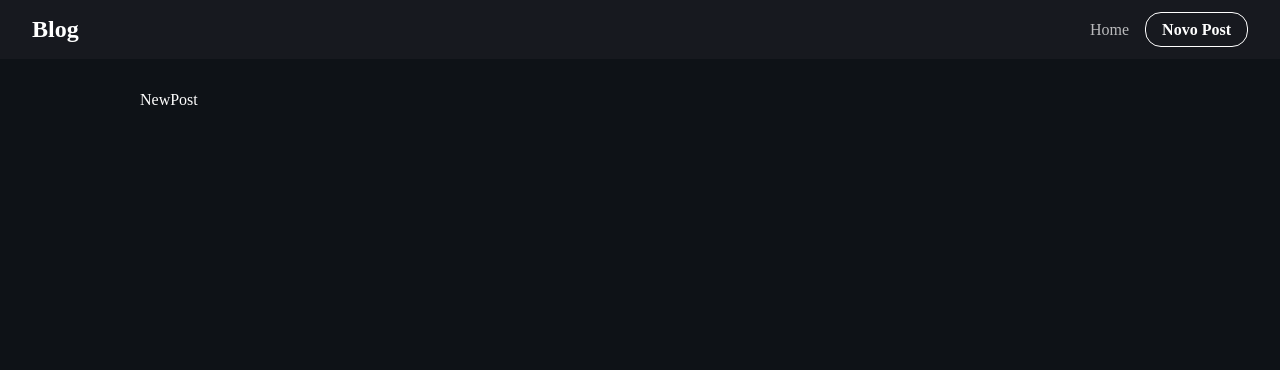
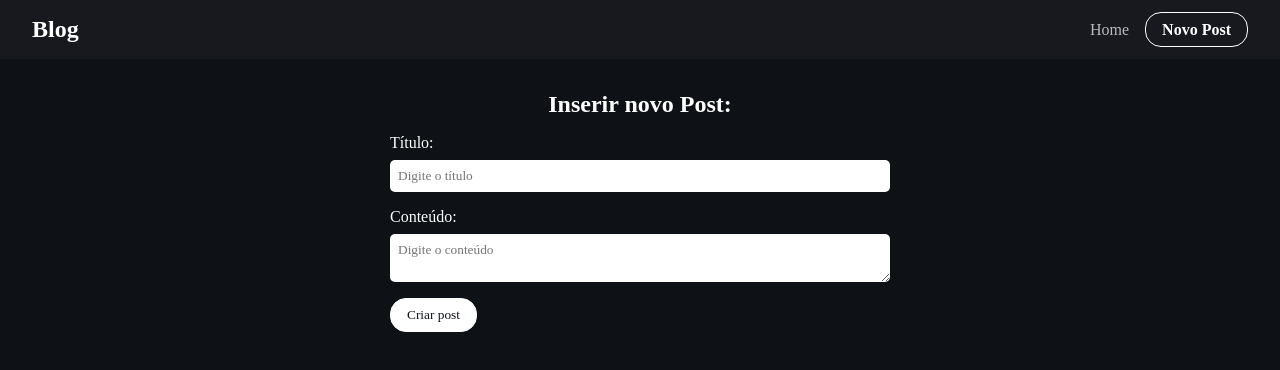
Before and after one commit to Matlima/BlogAxios, a React (Vite) app: page /new in a window 1280 px wide. Shown: the top 370 px of the page. Built offline with nearby package versions, Linux system fonts and the light colour scheme; a web font is replaced by a local one.

Commit message:
criação da pagina de newpost

```diff
--- /dev/null
+++ b/src/routes/NewPost.css
@@ -0,0 +1,27 @@
+.new-post h2 {
+    text-align: center;
+    margin-bottom: 1rem;
+}
+
+form {
+    max-width: 500px;
+    width: 100%;
+    margin: 0 auto;
+}
+
+.form-control {
+    display: flex;
+    flex-direction: column;
+    margin-bottom: 1rem;
+}
+
+.form-control label {
+    margin-bottom: 0.5rem;
+}
+
+.form-control input,
+.form-control textarea {
+    padding: .5rem;
+    border-radius: 5px;
+    border: none;
+}
--- a/src/routes/NewPost.jsx
+++ b/src/routes/NewPost.jsx
@@ -1,8 +1,23 @@
 import React from 'react'
+
+import './NewPost.css';
 
 const NewPost = () => {
   return (
-    <div>NewPost</div>
+    <div className="new-post">
+      <h2>Inserir novo Post:</h2>
+      <form>
+        <div className="form-control">
+          <label htmlFor="title">Título:</label>
+          <input type="text" name="title" id="title" placeholder="Digite o título" />
+        </div>
+        <div className="form-control">
+          <label htmlFor="body">Conteúdo:</label>
+          <textarea name="body" id="body" placeholder="Digite o conteúdo"></textarea>
+        </div>
+        <input type="submit" value="Criar post" className="btn" />
+      </form>
+    </div>
   )
 }
 
```
Also changed, not shown: 1 other file (tests, documents, lock files or other folders).
